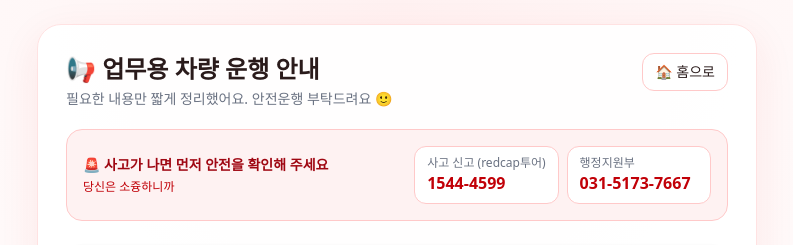
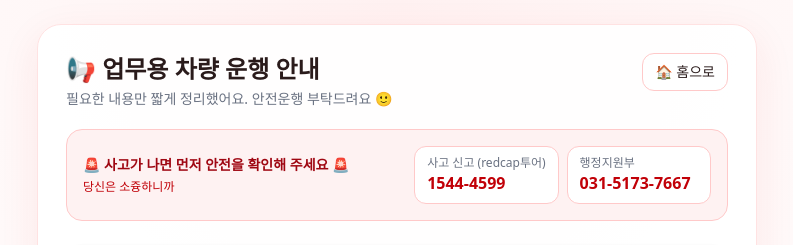
Before and after one commit to joadela00/vehicle-log, a Next.js app: page /guide in a window 1280 px wide. Shown: the top 245 px of the page, without its empty margins (243-1036 px from the left). Built offline with nearby package versions, Linux system fonts and the light colour scheme.

Commit message:
Update page.tsx

```diff
--- a/app/guide/page.tsx
+++ b/app/guide/page.tsx
@@ -66,7 +66,7 @@ export default function GuidePage() {
         <div className="mt-5 rounded-2xl border border-red-200 bg-red-50 p-4">
           <div className="flex flex-col gap-3 sm:flex-row sm:items-center sm:justify-between">
             <div className="min-w-0">
-              <div className="text-sm font-semibold text-red-800">🚨 사고가 나면 먼저 안전을 확인해 주세요</div>
+              <div className="text-sm font-bold text-red-800">🚨 사고가 나면 먼저 안전을 확인해 주세요 🚨</div>
               <p className="mt-1 text-xs text-red-700 break-keep">
                 당신은 소즁하니까
               </p>
```
